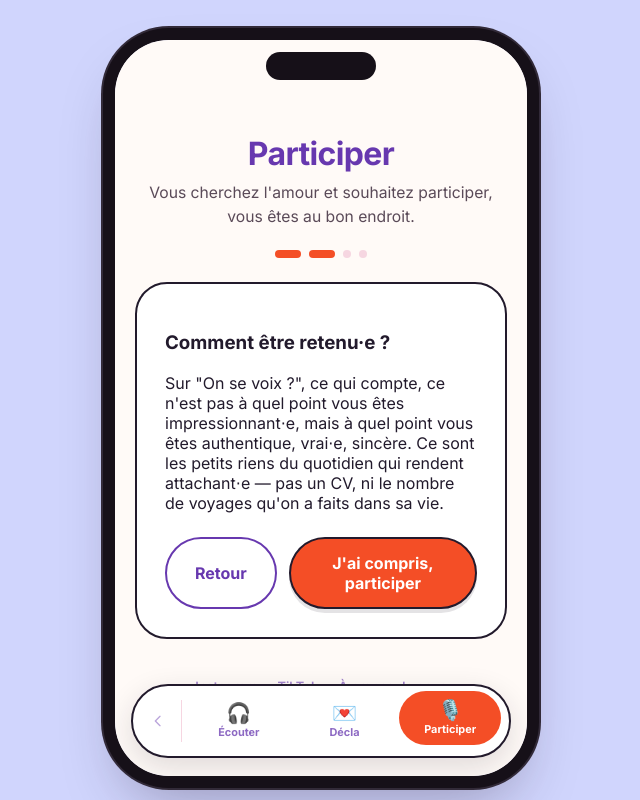
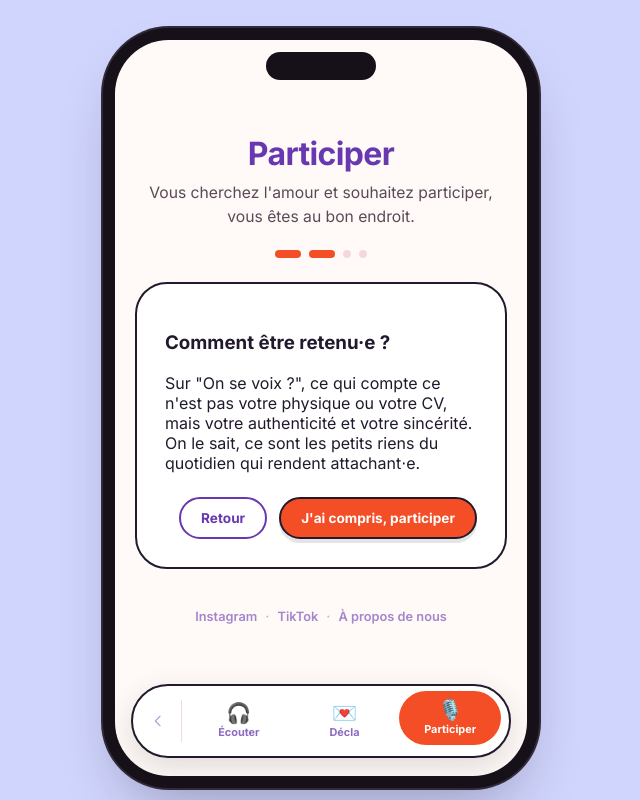
Before and after one commit to onsevoix/Jerome, a React (Vite) app in the folder client/: page /participer in a window 1280 px wide. Both pictures are taken after a click on the button "Suivant". Shown: the whole page, without its empty margins (319-959 px from the left). Built offline with nearby package versions, Linux system fonts and the light colour scheme.

Commit message:
Etape Comment etre retenu : reecrit le texte (retire le tiret, coupe apres attachant.e), boutons plus compacts

```diff
--- a/client/src/pages/Participer/Step2Regles.jsx
+++ b/client/src/pages/Participer/Step2Regles.jsx
@@ -3,16 +3,15 @@ export default function Step2Regles({ onNext, onBack }) {
     <div className="form-card">
       <h3>Comment être retenu·e ?</h3>
       <p>
-        Sur "On se voix ?", ce qui compte, ce n'est pas à quel point vous êtes impressionnant⋅e,
-        mais à quel point vous êtes authentique, vrai⋅e, sincère. Ce sont les petits riens du
-        quotidien qui rendent attachant⋅e — pas un CV, ni le nombre de voyages qu'on a faits dans
-        sa vie.
+        Sur "On se voix ?", ce qui compte ce n'est pas votre physique ou votre CV, mais votre
+        authenticité et votre sincérité. On le sait, ce sont les petits riens du quotidien qui
+        rendent attachant⋅e.
       </p>
       <div className="funnel-actions">
-        <button type="button" className="btn btn--secondary" onClick={onBack}>
+        <button type="button" className="btn btn--secondary btn--sm" onClick={onBack}>
           Retour
         </button>
-        <button type="button" className="btn" onClick={onNext}>
+        <button type="button" className="btn btn--sm" onClick={onNext}>
           J'ai compris, participer
         </button>
       </div>
--- a/client/src/styles/global.css
+++ b/client/src/styles/global.css
@@ -626,6 +626,11 @@ a {
   box-shadow: none;
 }
 
+.btn--sm {
+  padding: 11px 20px;
+  font-size: 0.85rem;
+}
+
 .btn--secondary:hover:not(:disabled) {
   background: var(--color-violet);
   color: var(--color-white);
```
